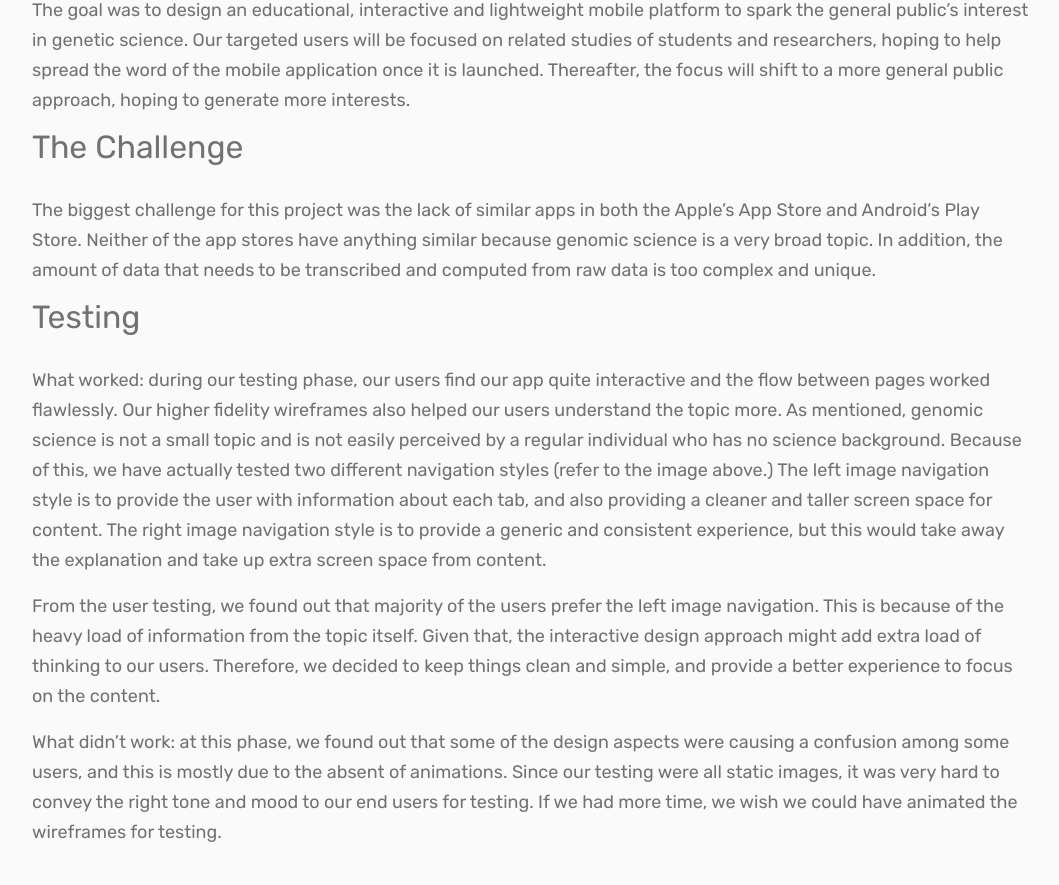
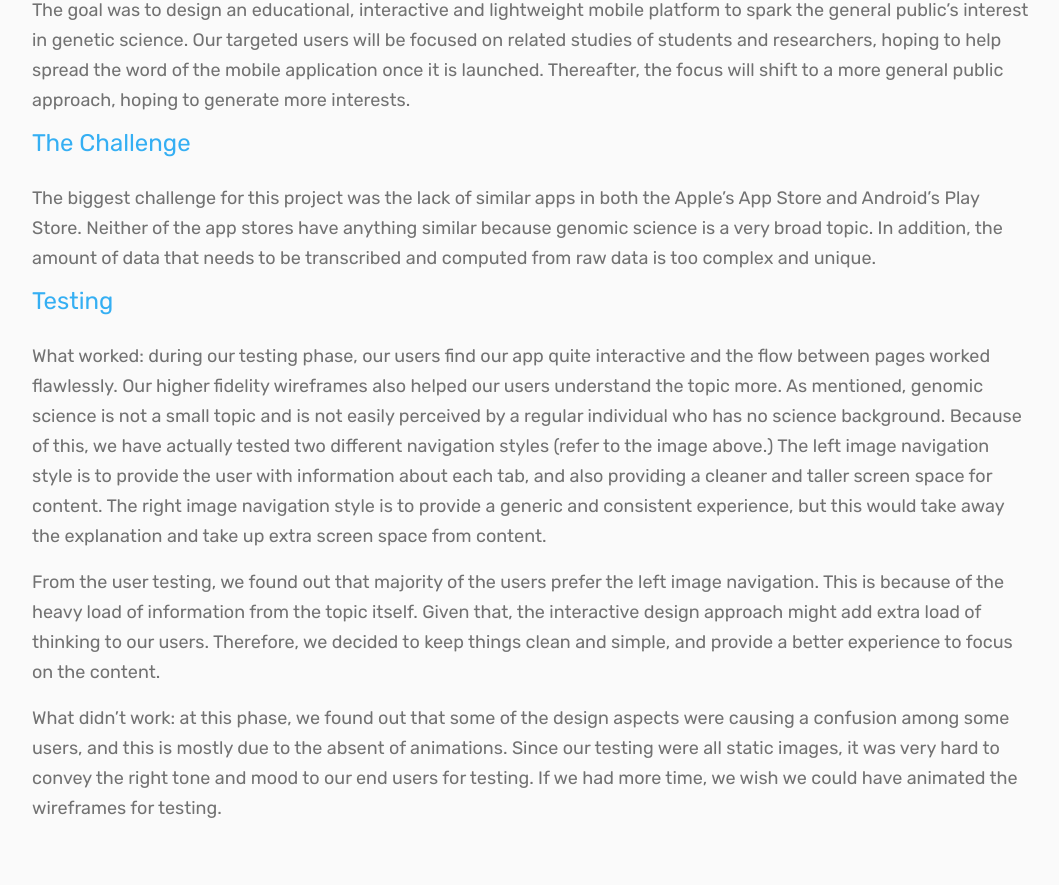
Before and after one commit to fyeung21/edison-web, a React (Create React App) app: page /work/genomic in a window 1280 px wide. Shown: the part 1430-2315 px from the top of the page, without its empty margins (108-1167 px from the left). Built offline with nearby package versions, Linux system fonts and the light colour scheme.

Commit message:
Edit heading margins and color

```diff
--- a/src/components/WorkCaseStudies/caseStyles.js
+++ b/src/components/WorkCaseStudies/caseStyles.js
@@ -123,7 +123,6 @@ export const Columns = styled.div`
     display: flex;
     flex-direction: column;
     justify-content: space-between;
-    margin: 3rem 0;
 
     @media (min-width: ${theme.tabletSize}) {
         flex-direction: row;
@@ -152,17 +151,18 @@ export const Content = styled.div`
     }
 `
 export const Heading = styled.h1`
-    color: ${({ theme }) => theme.mainTxtColor};
+    color: #35AFF3;
     font-family: ${theme.bodyFont};
-    font-size: ${theme.h3FontSize};
+    font-size: ${theme.h4FontSize};
     font-weight: 400;
-    margin: 0.75rem 0 2rem;
+    padding: 0rem 0 0.75rem;
 `
 export const SubHeading = styled.h2`
     color: ${({ theme }) => theme.mainTxtColor};
     font-family: ${theme.bodyFont};
     font-size: ${theme.bodyFontSize};
     font-weight: 500;
+    margin: 0.75rem 0;
 `
 export const Description = styled.p`
     color: ${({ theme }) => theme.mainTxtColor};
@@ -172,7 +172,7 @@ export const Description = styled.p`
     margin: 1rem 0;
 `
 export const Spacer = styled.div`
-    margin: 4rem 0;
+    margin: 5rem 0;
 `
 
 ///////////////// Project Navigation
```
